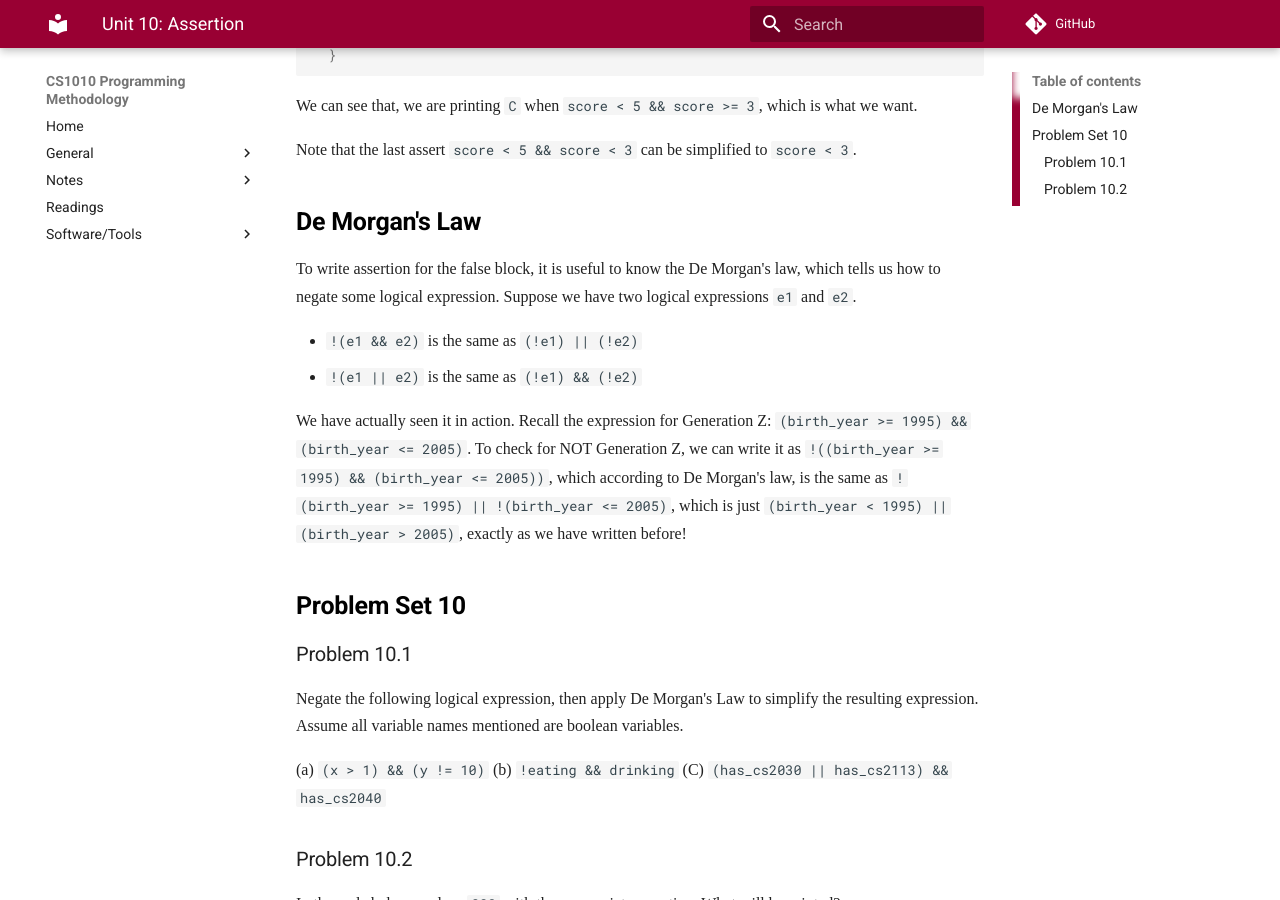
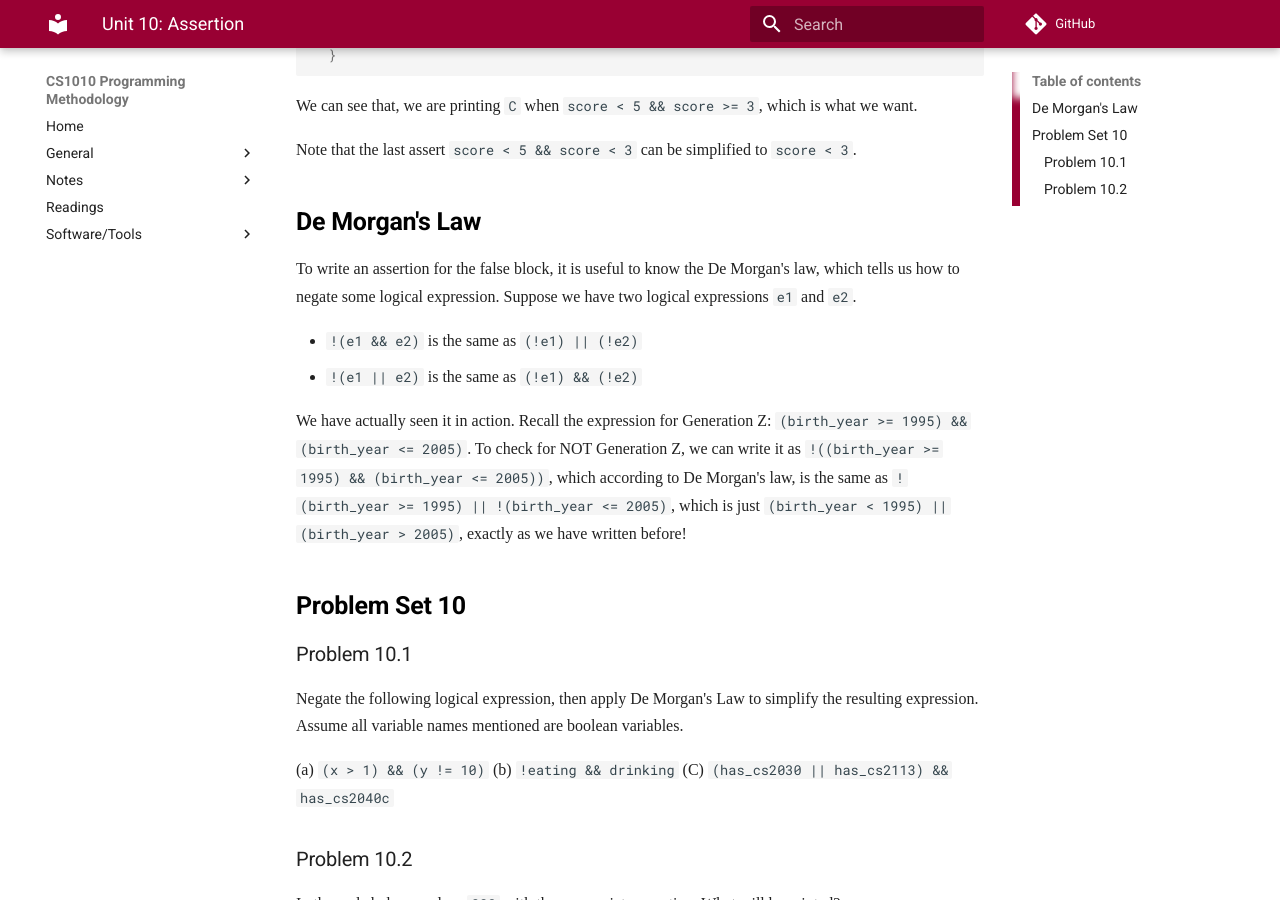
Before and after one commit to LL-Pengfei/CS1010-AY1819S1-Personal, an MkDocs documentation site: the page built from docs/10-assert.md, in a window 1280 px wide and 900 px high, scrolled down 2151 px. Built offline with MkDocs 1.6.1 and Material for MkDocs 9.7.7, drawn with Linux system fonts in a browser that asks for light colours; nearby versions of some CDN libraries; some web fonts are replaced; comment, search, counter and statistics services are not loaded; old or Windows-style settings are respelled for this version of MkDocs; some of the changed text lies outside the part shown.

Commit message:
Update 10-assert.md

````diff
--- a/docs/10-assert.md
+++ b/docs/10-assert.md
@@ -1,6 +1,6 @@
 # Unit 10: Assertion
 
-Assertion is a logical expression that must always be true for the program to be correct.  We can write assertions either as part of the comment for the code, or use the `assert()` macro in C.  Let's look at what is assertion first.  We will introduce the use of `assert()` later.
+An assertion is a logical expression that must always be true for the program to be correct.  We can write assertions either as part of the comment for the code, or use the `assert()` macro in C.  Let's look at what is assertion first.  We will introduce the use of `assert()` later.
 
 To get started, let's first look at the most trivial assertion:
 
@@ -83,12 +83,12 @@
       // { score >= 5 }
       cs1010_println_string("B");
     } else {
-	  // { score < 5 }
+      // { score < 5 }
       if (score >= 3) {
         // { score < 5 && score >= 3 }
         cs1010_println_string("C");
       } else {
-		// { score < 5 && score < 3 }
+        // { score < 5 && score < 3 }
         cs1010_println_string("D");
       }
     }
@@ -101,7 +101,7 @@
 
 ## De Morgan's Law
 
-To write assertion for the false block, it is useful to know the De Morgan's law, which tells us how to negate some logical expression.  Suppose we have two logical expressions `e1` and `e2`.
+To write an assertion for the false block, it is useful to know the De Morgan's law, which tells us how to negate some logical expression.  Suppose we have two logical expressions `e1` and `e2`.
 
 - `!(e1 && e2)` is the same as `(!e1) || (!e2)`
 - `!(e1 || e2)` is the same as `(!e1) && (!e2)`
@@ -117,7 +117,7 @@
 
 (a) `(x > 1) && (y != 10)`
 (b) `!eating && drinking`
-(C) `(has_cs2030 || has_cs2113) && has_cs2040`
+(C) `(has_cs2030 || has_cs2113) && has_cs2040c`
 
 ### Problem 10.2
 
@@ -133,15 +133,15 @@
 // { ??? }
 
 if (score == 4) {
-	score = 1;
+    score = 1;
 } else {
-	score += 10;
+    score += 10;
 }
 // { ??? }
 
 if (score >= 10) {
-	cs1010_println_string("ok");
+    cs1010_println_string("ok");
 } else {
-	cs1010_println_string("failed");
+    cs1010_println_string("failed");
 }
 ```
````
Also changed, not shown: other parts of docs/10-assert.md (+2 -2 lines).
